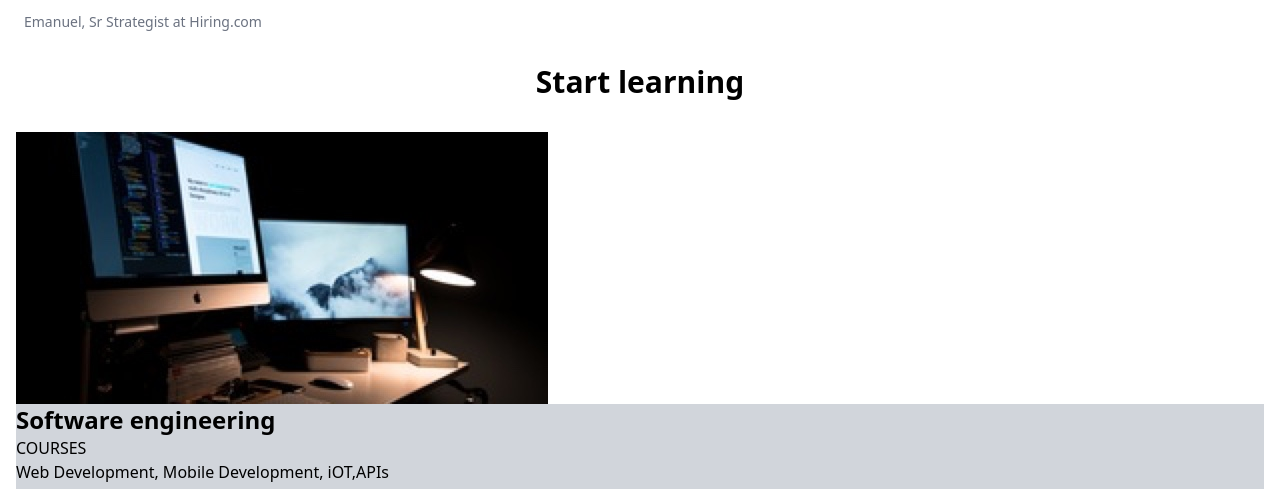
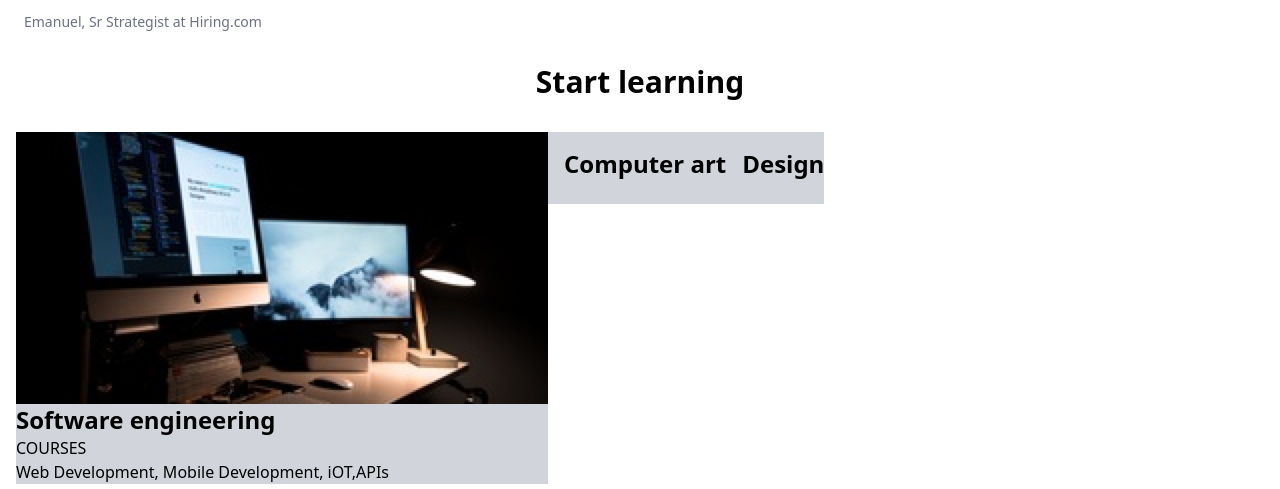
Before and after one commit to maipormat/26_mai_chroma, a website: page public/index.html in a window 1280 px wide. Shown: the part 1280-1769 px from the top of the page. Drawn offline with Linux system fonts and the light colour scheme.

Commit message:
first commit

```diff
--- a/public/index.html
+++ b/public/index.html
@@ -121,9 +121,9 @@
             <h2 class="text-3xl font-bold text-center mx-auto mb-[16px] sm:my-[32px]  ">Start learning</h2>
             <div class="container-card-course">
 
-                <div class="card-course-sec1">      <!-- Card Course Sec(1) Start here -->
+                <div class="sm:flex">      <!-- Card Course Sec(1) Start here -->
 
-                    <div class="mb-[8px] sm:m-0">
+                    <div class="mb-[8px]">
                         <div class="hidden sm:flex">
                             <img src="/public/images/course-software.jpg" alt="Software engineering">
                         </div>
```
Also changed, not shown: public/output.css.
